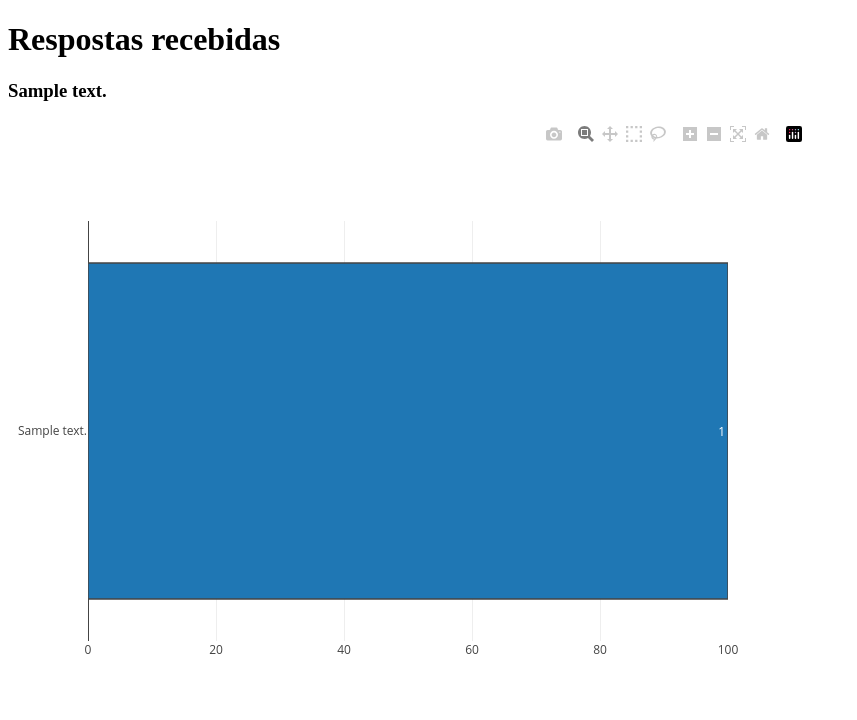
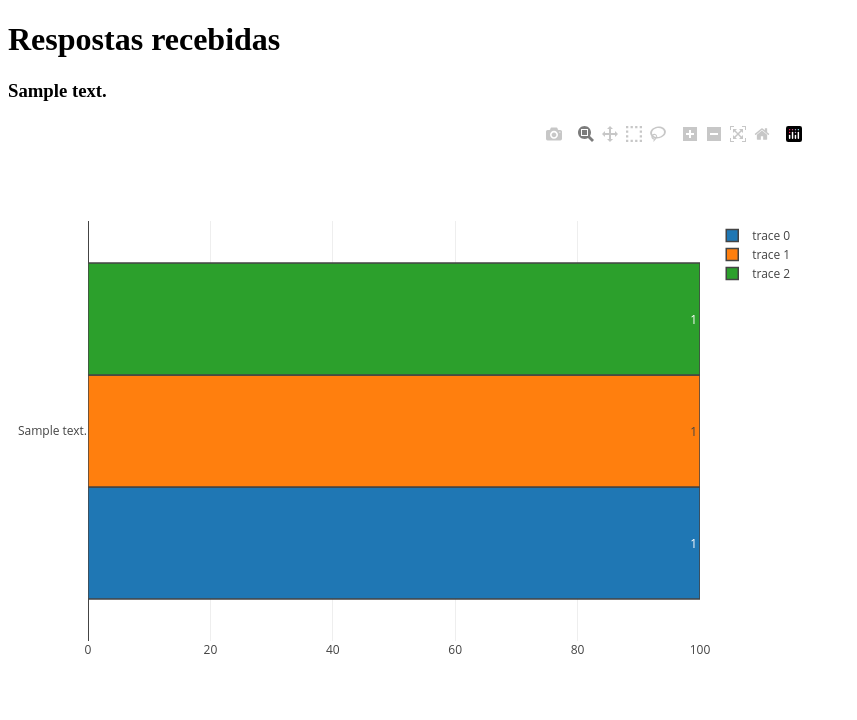
Before and after one commit to wuerges/avaliacao_institucional, a Django app: page /forms/report/1/1/1 in a window 1280 px wide. Shown: the top 720 px of the page, without its empty margins (0-857 px from the left). Run offline with Django 3.2, Linux system fonts and the light colour scheme; tables that the repository leaves empty hold one stand-in row (values such as "Sample post"); some libraries are stand-ins or nearby versions.

Commit message:
need to create a report entitity

```diff
--- a/forms/templates/report.html
+++ b/forms/templates/report.html
@@ -33,8 +33,36 @@
                     },
                     orientation: 'h'
                 };
+                var trace2 = {
+                    y: {{x|safe}},
+                    x: {{y|safe}},
+                    text : {{per|safe}},
+                    type: 'bar',
+                    hoverinfo: 'none',
+                    textposition: 'auto',
+                    marker: {
+                        line: {
+                            width: 1.5
+                        }
+                    },
+                    orientation: 'h'
+                };
+                var trace3 = {
+                    y: {{x|safe}},
+                    x: {{y|safe}},
+                    text : {{per|safe}},
+                    type: 'bar',
+                    hoverinfo: 'none',
+                    textposition: 'auto',
+                    marker: {
+                        line: {
+                            width: 1.5
+                        }
+                    },
+                    orientation: 'h'
+                };
 
-                var data = [trace1];
+                var data = [trace1, trace2, trace3];
 
                 var layout = {
                     barmode: 'group',
```
